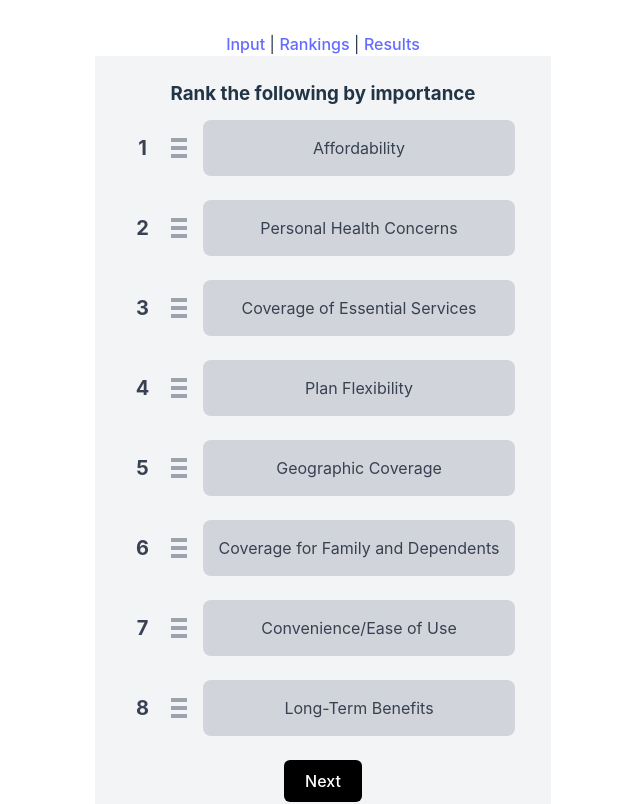
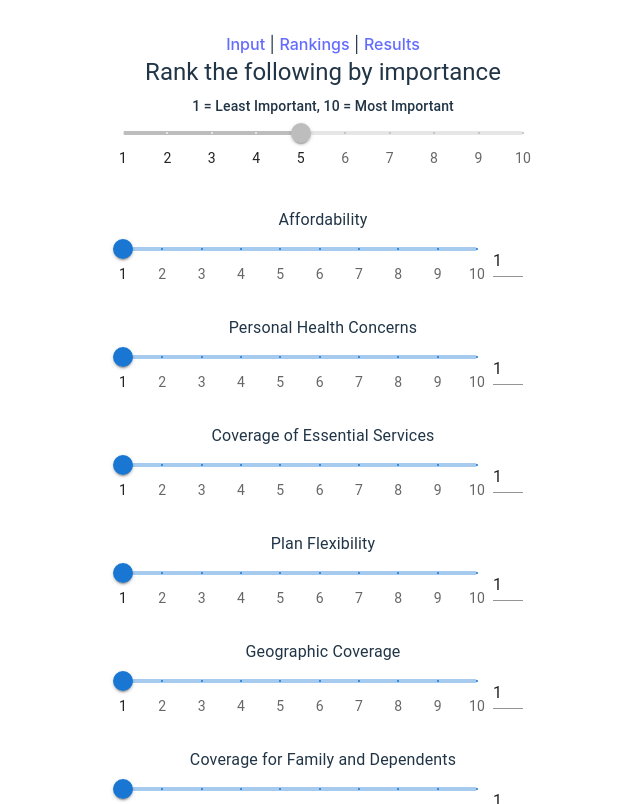
Before and after one commit to riasingh125/forge-spring25-software, a React (Vite) app in the folder frontend/: page /rankings in a window 1280 px wide. Shown: the top 804 px of the page, without its empty margins (317-957 px from the left). Built offline with nearby package versions, Linux system fonts and the light colour scheme.

Commit message:
Created sliders and text input for each category

```diff
--- a/frontend/src/components/RankingRow.tsx
+++ /dev/null
@@ -1,27 +0,0 @@
-import React from "react";
-import styles from "../pages/Ranking/rankings.module.css";
-
-interface RankingRowProps {
-    number: number;
-    label: string;
-}
-
-const RankingRow: React.FC<RankingRowProps> = ({ number, label }) => {
-    return (
-      <div className={styles.item}>
-        <span className={styles.number}>{number}</span>
-
-        {/* Drag Handle */}
-        <div className={styles.dragHandle}>
-          <div></div>
-          <div></div>
-          <div></div>
-        </div>
-
-        {/* Ranking Box */}
-        <div className={styles.box}>{label || "Empty"}</div>
-      </div>
-    );
-  };
-
-  export default RankingRow;
--- a/frontend/src/components/ResultsText.tsx
+++ /dev/null
@@ -1,20 +0,0 @@
-import React from "react";
-import './TextBoxStyles.css';
-
-interface TextBoxProps {
-  title: string;
-  content: string;
-  width: number | string;
-  height: number | string;
-}
-
-export default function TextBox({ title, content, width, height }: TextBoxProps) {
-    return (
-      <div className="box-container" style={{ width, height }}>
-        <h2 className="title">{title}</h2>
-        <div className="inner-box">
-          <p>{content}</p>
-        </div>
-      </div>
-    );
-  }
--- a/frontend/src/pages/Ranking/Rankings.tsx
+++ b/frontend/src/pages/Ranking/Rankings.tsx
@@ -1,8 +1,29 @@
-import React from 'react';
-import styles from "./rankings.module.css";
-import RankingRow from '../../components/RankingRow';
+import React, { useState } from 'react';
+import { useNavigate } from "react-router-dom";
+import { styled } from '@mui/material/styles';
+import Box from '@mui/material/Box';
+import Grid from '@mui/material/Grid';
+import Typography from '@mui/material/Typography';
+import Slider from '@mui/material/Slider';
+import MuiInput from '@mui/material/Input';
 
-const Rankings: React.FC = () => {
+const Input = styled(MuiInput)`
+  width: 30px;
+  `;
+
+const marks = [
+    { value: 1, label: "1" },
+    { value: 2, label: "2" },
+    { value: 3, label: "3" },
+    { value: 4, label: "4" },
+    { value: 5, label: "5" },
+    { value: 6, label: "6" },
+    { value: 7, label: "7" },
+    { value: 8, label: "8" },
+    { value: 9, label: "9" },
+    { value: 10, label: "10" },
+];
+
 const rankingItems = [
     "Affordability",
     "Personal Health Concerns",
@@ -14,23 +35,111 @@ const Rankings: React.FC = () => {
     "Long-Term Benefits",
 ];
 
+
+export default function Rankings() {
+    const navigate = useNavigate();
+    const [values, setValues] = React.useState<{ [key: string]: number | string }>(
+        Object.fromEntries(rankingItems.map((item) => [item, 1]))
+    );
+
+    // Handle slider change
+    const handleSliderChange = (category: string) => (event: Event, newValue: number | number[]) => {
+        setValues((prev) => ({
+            ...prev,
+            [category]: newValue as number,
+        }));
+    };
+
+    // Handle input change
+    const handleInputChange = (category: string) => (event: React.ChangeEvent<HTMLInputElement>) => {
+        const newValue = event.target.value;
+
+        if (newValue === "") {
+            setValues((prev) => ({ ...prev, [category]: "" }));
+            return;
+        }
+
+        const parsedValue = Number(newValue);
+        if (!isNaN(parsedValue) && parsedValue >= 1 && parsedValue <= 10) {
+            setValues((prev) => ({ ...prev, [category]: parsedValue }));
+        }
+    };
+
+    // Handle blur event to correct invalid values
+    const handleBlur = (category: string) => () => {
+        let finalValue = Number(values[category]);
+        if (isNaN(finalValue) || finalValue < 1) finalValue = 1;
+        if (finalValue > 10) finalValue = 10;
+
+        setValues((prev) => ({ ...prev, [category]: finalValue }));
+    };
+
+    //Handle Submit
+    const handleSubmit = () => {
+        navigate("/results", { state: { rankings: values } });
+    };
+
     return (
-    <div className={styles.container}>
-        <h3>Rank the following by importance</h3>
+        <Box sx={{ width: 400, margin: "auto" }}>
+            <Typography variant="h5" gutterBottom>
+                Rank the following by importance
+            </Typography>
 
-        <div>
-            {rankingItems.map((item, index) => (
-                <RankingRow key={index} number={index + 1} label={item} />
+            { /* Reference Slider */}
+            <Box sx={{ marginBottom: 4, textAlign: "center" }}>
+                <Typography variant="subtitle2">1 = Least Important, 10 = Most Important</Typography>
+                <Slider
+                    value={5}
+                    step={null} // Prevent interaction
+                    marks={marks}
+                    min={1}
+                    max={10}
+                    disabled
+                    sx={{ color: "gray" }}
+                />
+            </Box>
+
+            {rankingItems.map((category) => (
+                <Box key={category} sx={{ marginBottom: 3 }}>
+                    <Typography variant="subtitle1">{category}</Typography>
+                    <Grid container spacing={2} sx={{ alignItems: "center" }}>
+                        <Grid item xs>
+                            <Slider
+                                value={typeof values[category] === "number" ? values[category] : 1}
+                                onChange={handleSliderChange(category)}
+                                step={1}
+                                min={1}
+                                max={10}
+                                marks={marks}
+                                valueLabelDisplay="auto"
+                                aria-labelledby={`slider-${category}`}
+                            />
+                        </Grid>
+                        <Grid item>
+                            <Input
+                                value={values[category]}
+                                size="small"
+                                onChange={handleInputChange(category)}
+                                onBlur={handleBlur(category)}
+                                inputProps={{
+                                    step: 1,
+                                    min: 1,
+                                    max: 10,
+                                    type: "number",
+                                    "aria-labelledby": `slider-${category}`,
+                                }}
+                            />
+                        </Grid>
+                    </Grid>
+                </Box>
             ))}
 
-        </div>
-
-        <button className={styles.nextButton}>
-            Next
+            {/* Submit Button */}
+            <Box sx={{ textAlign: "center", marginTop: 4 }}>
+                <button type="submit" onClick={handleSubmit}>
+                    Submit
                 </button>
-    </div>
+            </Box>
+        </Box>
     );
-
-};
-
-export default Rankings;
+}
```
Lines whose indentation alone changed are shown as unchanged.
